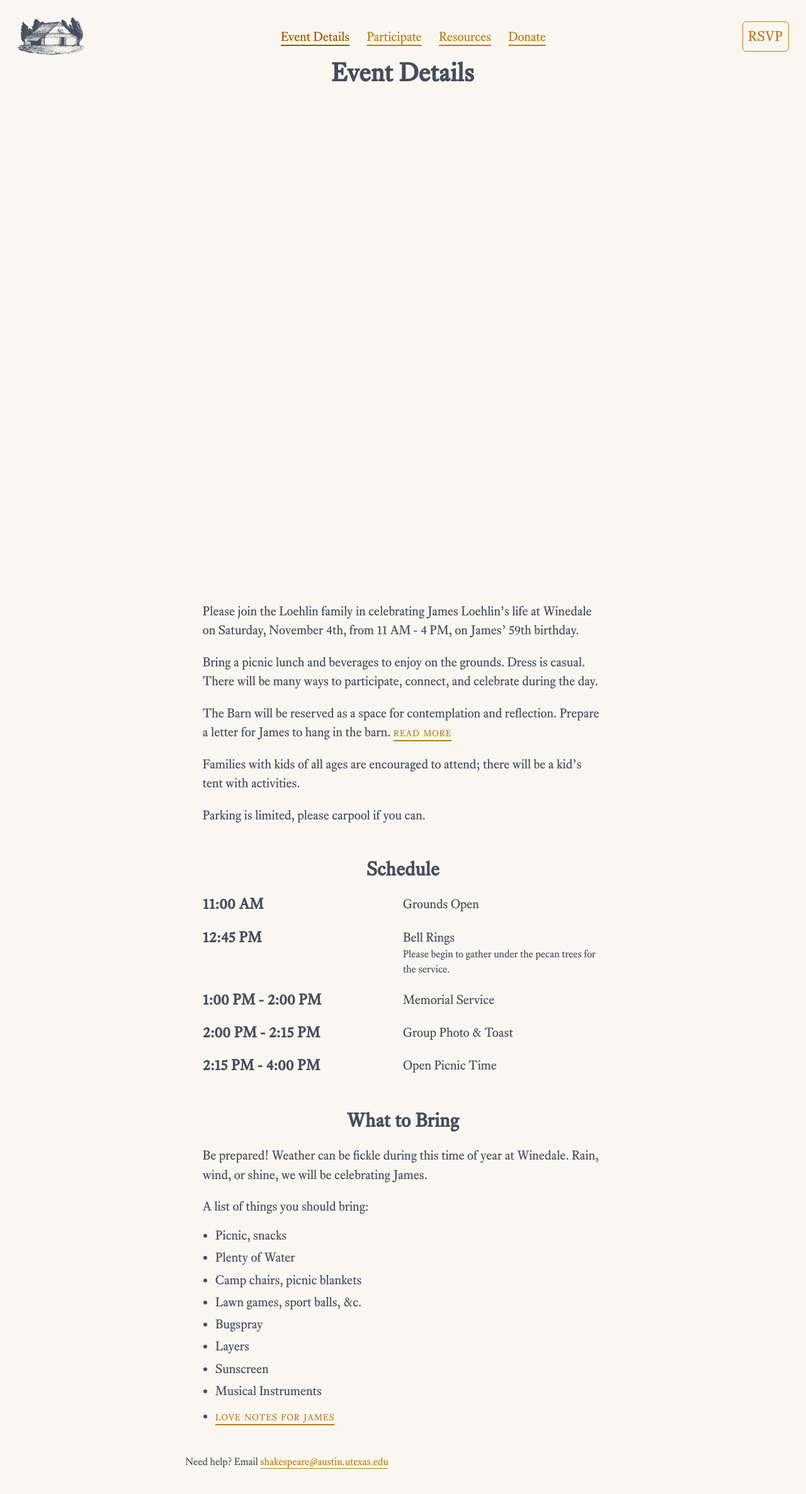
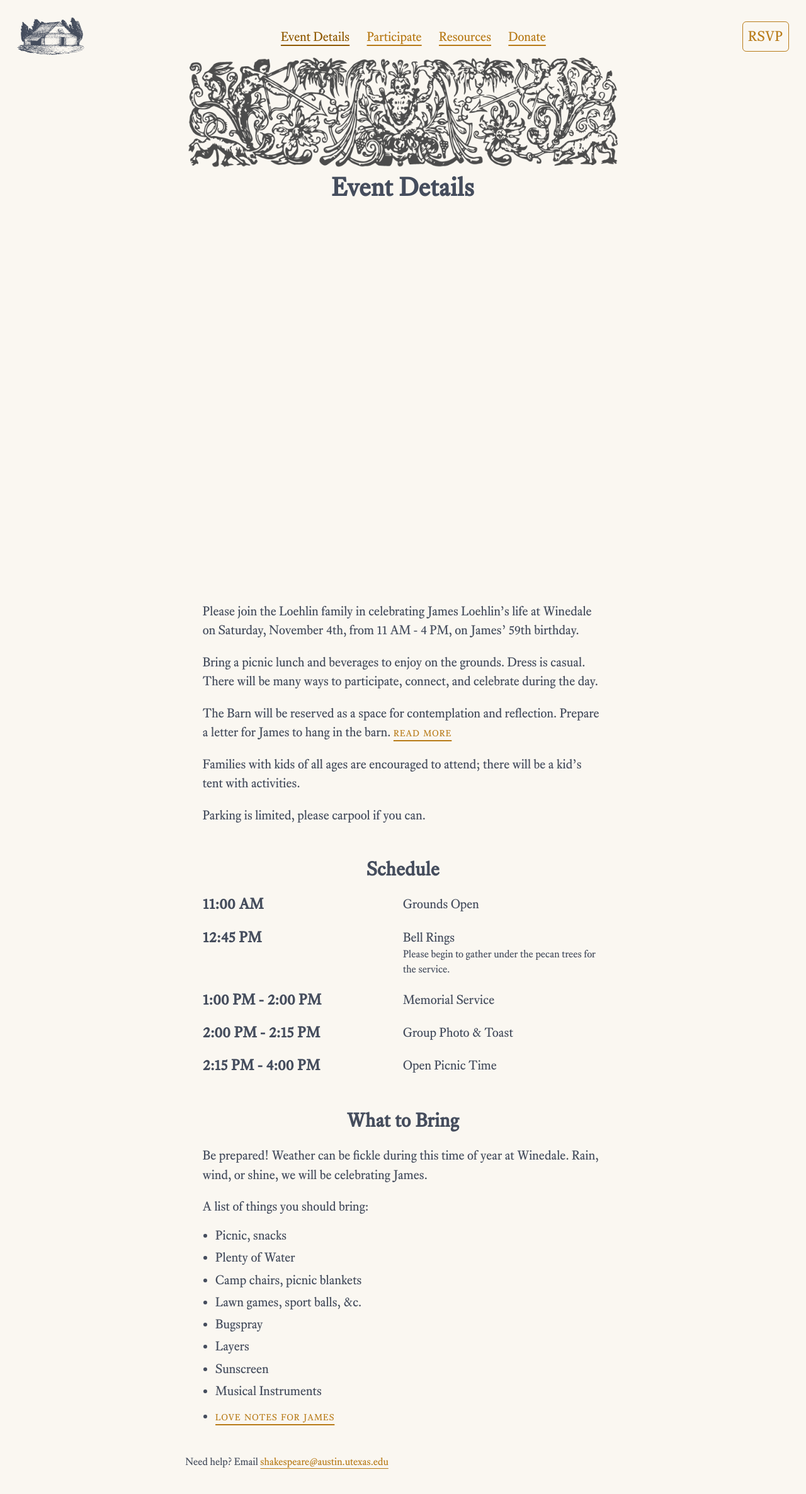
Before and after one commit to allizad/loehlinfund, a Jekyll site: the page built from event.html, in a window 1280 px wide. Shown: the whole page at 63% size. Built offline with Jekyll 4.4.1, drawn with Linux system fonts in a browser that asks for light colours; nearby versions of some CDN libraries; library files that are not in the unit come from our copies.

Commit message:
Add caalogue image.

```diff
--- a/assets/css/main.css
+++ b/assets/css/main.css
@@ -43,3 +43,7 @@ main {
 body {
   background-color: #b87b180f
 }
+
+img {
+  max-width: 100%;
+}
--- a/event.html
+++ b/event.html
@@ -10,6 +10,9 @@ description: Learn about the memorial event details for James Loehlin, including
 
 <cover-l centered="div" minHeight="10vh">
   {% include nav.html %}
+  <center-l>
+    <img src="/assets/images/folio/catalogue.png" class="margin:0" style="width:100%; max-width: 65ch;" alt="">
+  </center-l>
   <div class="stack">
     <h1 class="text-align:center">Event Details</h1>
   </div>
--- a/index.html
+++ b/index.html
@@ -9,8 +9,8 @@ title: Home | James Loehlin Birthday Picnic and Memorial
 
 <cover-l centered="center-l" minHeight="88vh">
   {% include nav.html %}
+  <!-- <img src="/assets/images/folio/2-long.png" class="margin:0" alt=""> -->
   <center-l class="stack" andText>
-    <!-- <img src="/assets/images/folio/1-long.png" class="margin:0" alt=""> -->
     <frame-l ratio="1:1" class="padding:0">
       <img src="/assets/images/james-ut-cropped.jpg" alt="James Loehlin" class="circle" style="width: 12rem; height: auto">
     </frame-l>
```
Also changed, not shown: assets/images/folio/2-long.png (added), assets/images/folio/catalogue.png (added), assets/images/folio/upon-the-lines.png (added).
